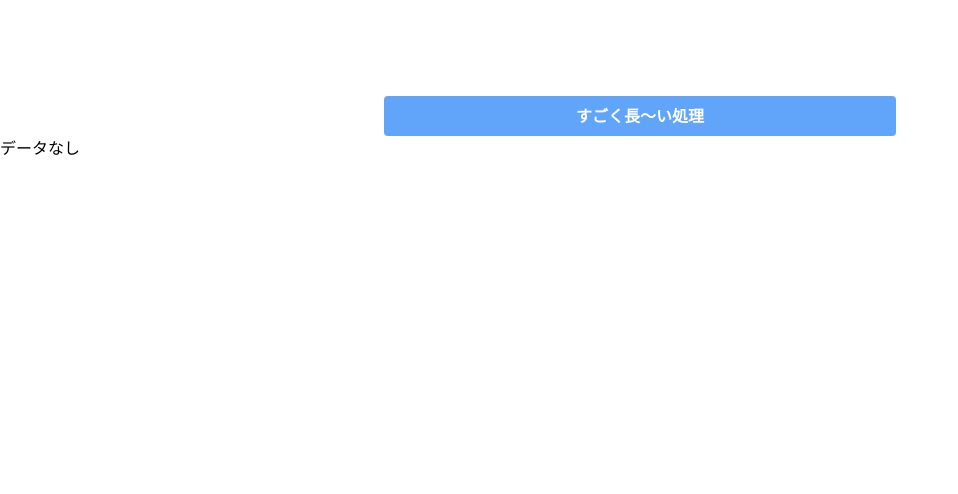
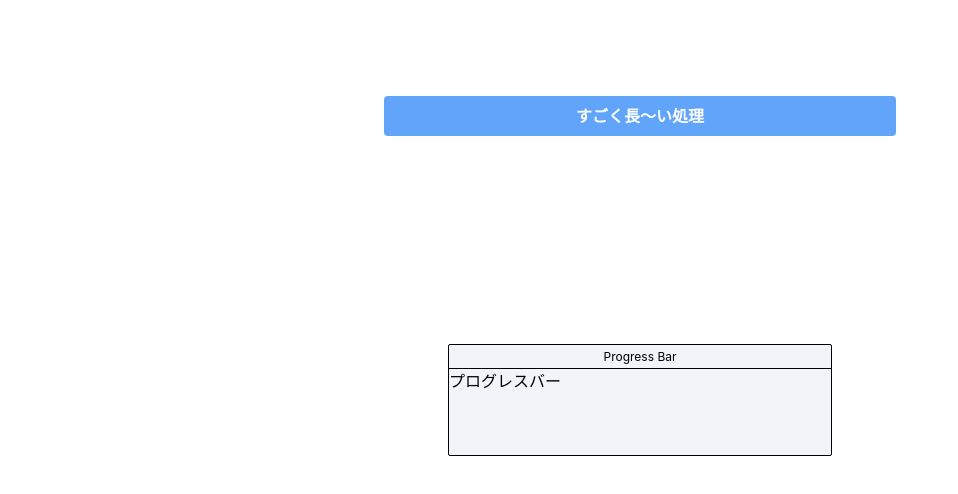
Before and after one commit to yoshiishunichi/uso-progress-bar, a Next.js app: page / in a window 1280 px wide. Shown: the top 494 px of the page, without its empty margins (0-958 px from the left). Built offline with nearby package versions, Linux system fonts and the light colour scheme.

Commit message:
:sparkles: ProgressViewの大枠の背景色を設定

```diff
--- /dev/null
+++ b/src/components/ProgressView.tsx
@@ -0,0 +1,18 @@
+import { FC } from "react";
+
+type ProgressViewProps = {};
+
+const ProgressView: FC<ProgressViewProps> = () => {
+  return (
+    <div className="absolute inset-0 flex items-center justify-center bg-frosted">
+      <div className="h-28 w-96 rounded-sm border border-black bg-slate-100">
+        <div className="flex h-6 items-center justify-center border-b border-black bg-gradient-to-b from-header-thin to-header-dark">
+          <p className="text-center text-xs">Progress Bar</p>
+        </div>
+        <div>プログレスバー</div>
+      </div>
+    </div>
+  );
+};
+
+export default ProgressView;
--- a/src/pages/index.tsx
+++ b/src/pages/index.tsx
@@ -2,6 +2,7 @@ import ky from "ky";
 import { useCallback, useState } from "react";
 
 import CommonButton from "components/CommonButton";
+import ProgressView from "components/ProgressView";
 
 import { ResponseData } from "./api/long-process";
 
@@ -52,18 +53,14 @@ const Home: NextPage = () => {
   }, []);
 
   return (
-    <main>
-      <div className="mx-auto max-w-lg pt-24">
-        <CommonButton clickHandle={() => clickHandle()} text="すごく長〜い処理" />
-      </div>
-      {fetching ? (
-        <div>Fetcing...</div>
-      ) : error ? (
-        <div>エラー</div>
-      ) : (
-        <div>{data?.message ?? "データなし"}</div>
-      )}
-    </main>
+    <>
+      <main>
+        <div className="mx-auto max-w-lg pt-24">
+          <CommonButton clickHandle={() => clickHandle()} text="すごく長〜い処理" />
+        </div>
+      </main>
+      <ProgressView />
+    </>
   );
 };
 
```
